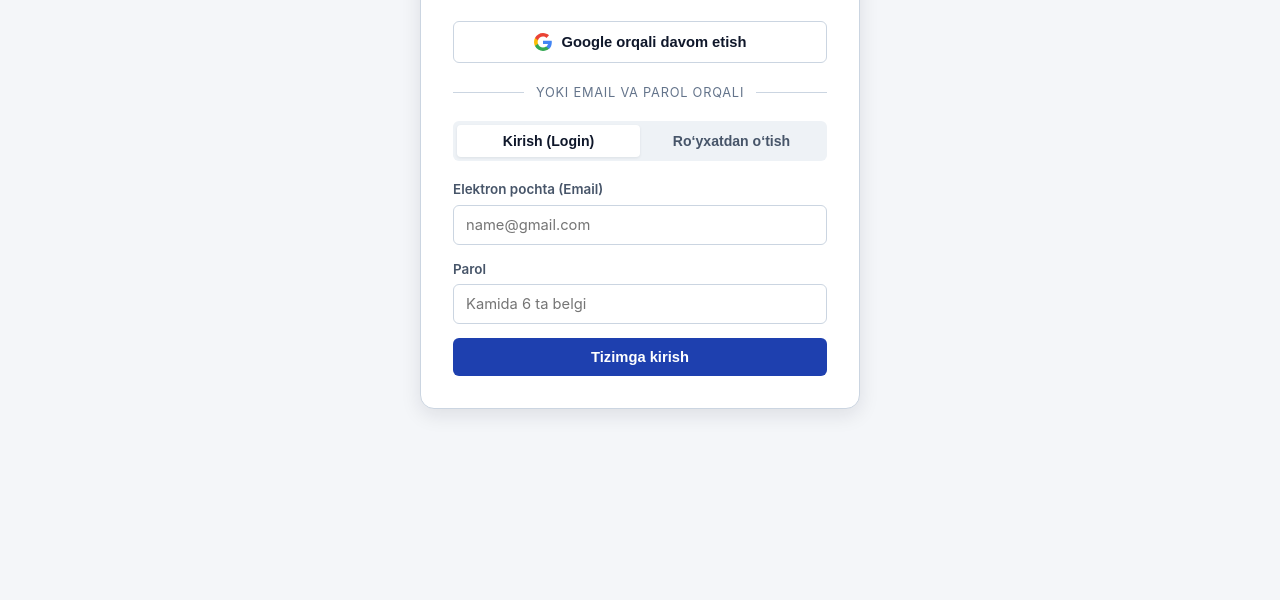
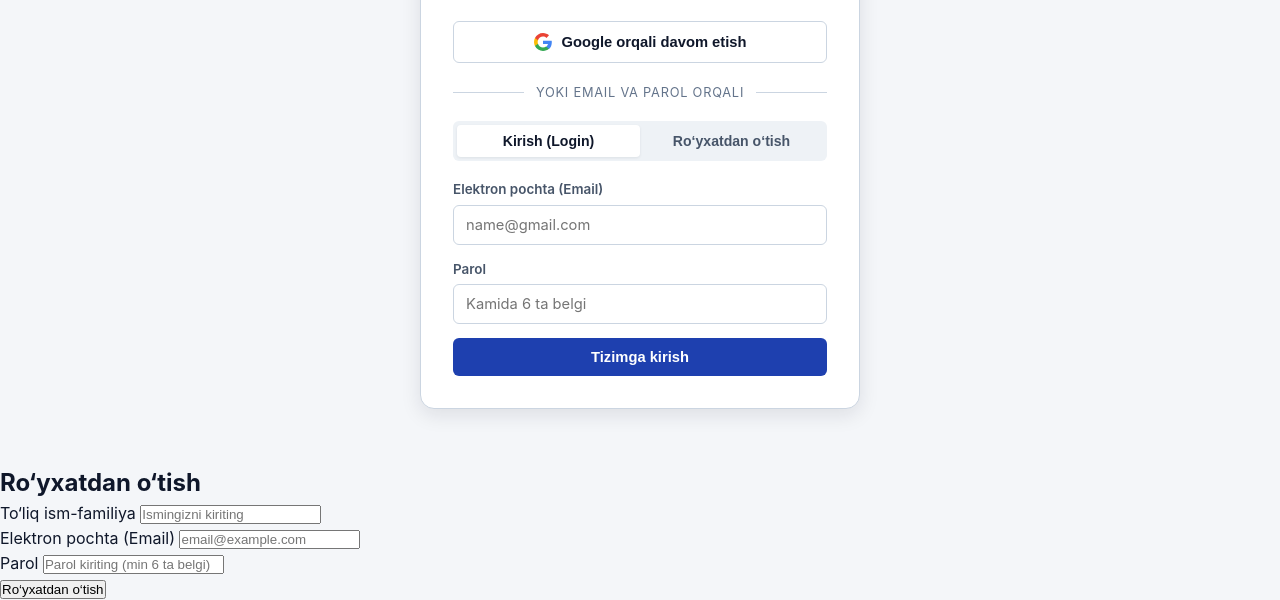
Before and after one commit to rd0430/peakmock, a website: page PeakMock/public/index.html in a window 1280 px wide. Shown: the part 336-936 px from the top of the page. Before the commit the page ends 800 px from the top, so only its background shows below. Drawn offline with Linux system fonts and the light colour scheme; a script that the page names is missing.

Commit message:
Add register form and handler

```diff
--- a/PeakMock/public/app.js
+++ b/PeakMock/public/app.js
@@ -189,6 +189,23 @@ document.getElementById('tabLoginBtn').addEventListener('click', () => {
   document.getElementById('regNameGroup').classList.add('hidden');
   document.getElementById('authSubmitBtn').textContent = 'Tizimga kirish';
 });
+
+<form id="registerForm" class="auth-form">
+  <h2>Ro‘yxatdan o‘tish</h2>
+  <div class="input-group">
+    <label>To‘liq ism-familiya</label>
+    <input type="text" id="registerName" required placeholder="Ismingizni kiriting" />
+  </div>
+  <div class="input-group">
+    <label>Elektron pochta (Email)</label>
+    <input type="email" id="registerEmail" required placeholder="email@example.com" />
+  </div>
+  <div class="input-group">
+    <label>Parol</label>
+    <input type="password" id="registerPassword" required placeholder="Parol kiriting (min 6 ta belgi)" />
+  </div>
+  <button type="submit" class="submit-btn">Ro‘yxatdan o‘tish</button>
+</form>
 
 document.getElementById('tabRegisterBtn').addEventListener('click', () => {
   state.authMode = 'register';
--- a/PeakMock/public/index.html
+++ b/PeakMock/public/index.html
@@ -80,6 +80,23 @@
       </form>
     </div>
   </main>
+  <!-- Ro'yxatdan o'tish formasi -->
+<form id="registerForm" class="auth-form">
+  <h2>Ro‘yxatdan o‘tish</h2>
+  <div class="input-group">
+    <label>To‘liq ism-familiya</label>
+    <input type="text" id="registerName" required placeholder="Ismingizni kiriting" />
+  </div>
+  <div class="input-group">
+    <label>Elektron pochta (Email)</label>
+    <input type="email" id="registerEmail" required placeholder="email@example.com" />
+  </div>
+  <div class="input-group">
+    <label>Parol</label>
+    <input type="password" id="registerPassword" required placeholder="Parol kiriting (min 6 ta belgi)" />
+  </div>
+  <button type="submit" class="submit-btn">Ro‘yxatdan o‘tish</button>
+</form>
 
   <!-- ==================== 2. MAIN HUB VIEW ==================== -->
   <section id="hubView" class="container hidden">
```
